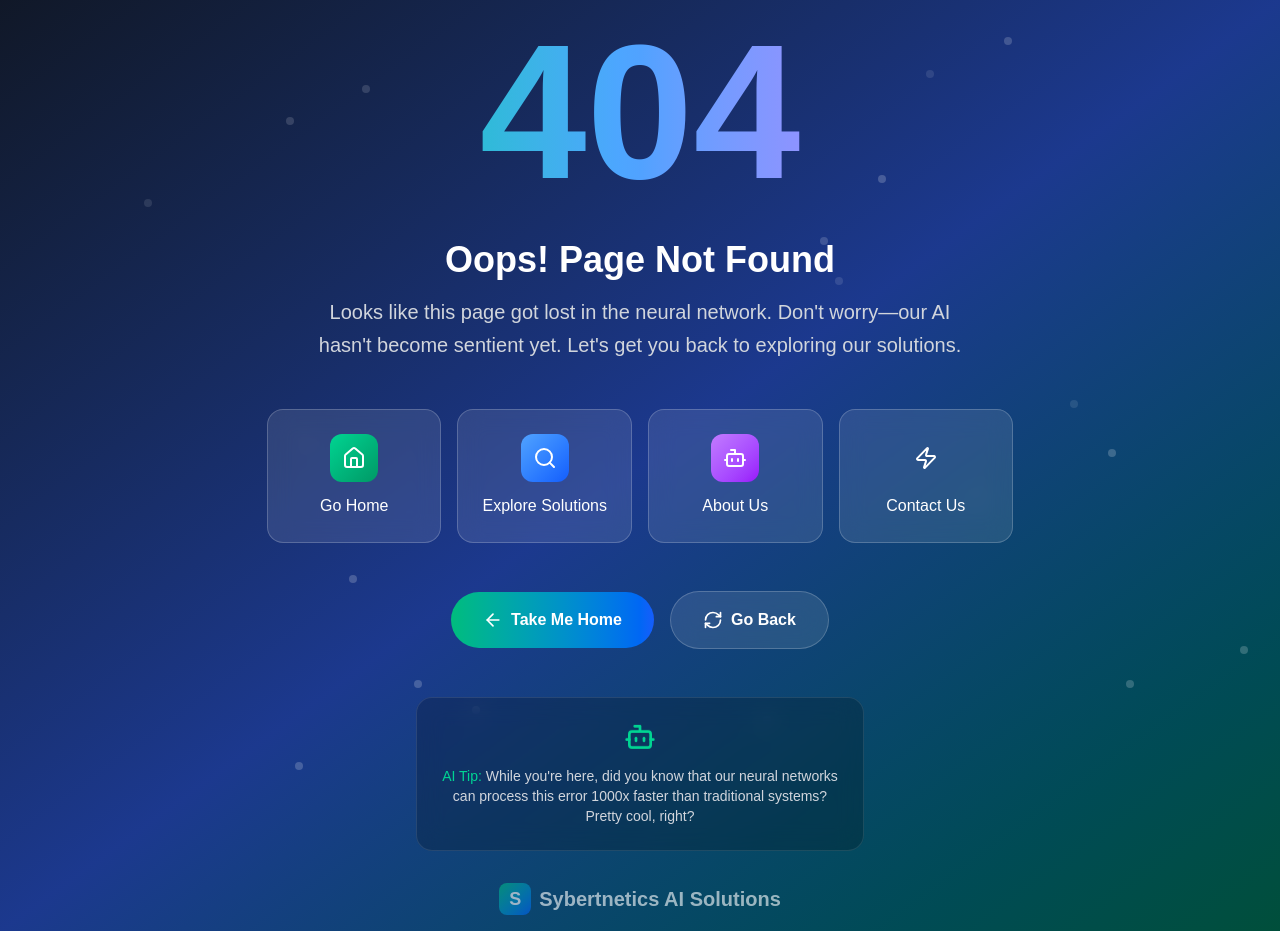
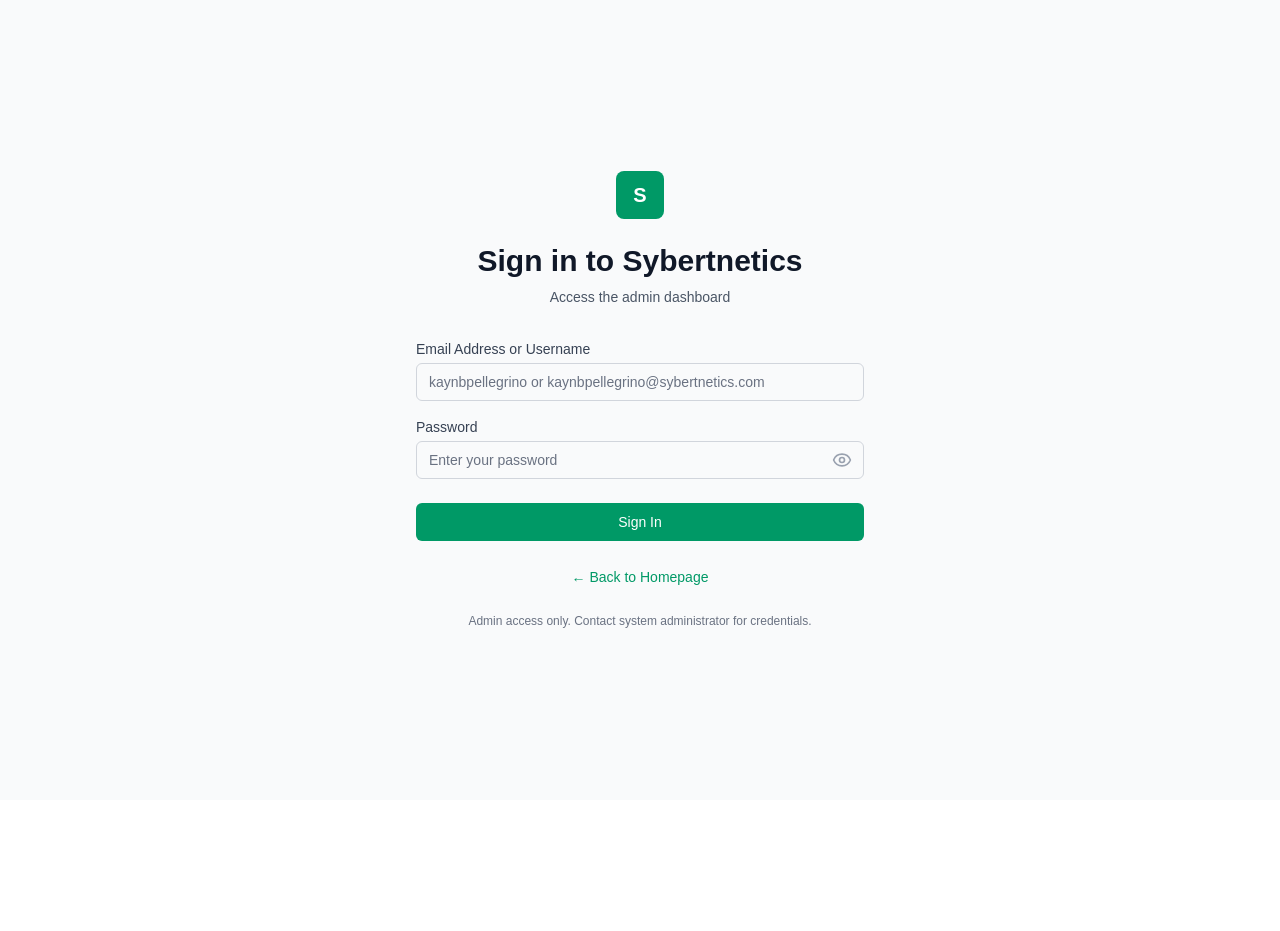
Before and after one commit to SybertneticsAISolutions/Website, a Next.js app in the folder sybertnetics-website/: page /login in a window 1280 px wide. Before the commit this address had no page. After the commit the page ends 800 px from the top, so only its background shows below. Built offline with nearby package versions, Linux system fonts and the light colour scheme; no server answers.

Commit message:
Add root-level login page and improve admin login debugging

```diff
--- a/sybertnetics-website/src/app/admin/login/page.tsx
+++ b/sybertnetics-website/src/app/admin/login/page.tsx
@@ -32,16 +32,22 @@
     setLoading(true);
 
     try {
+      console.log('Attempting login with email:', email);
       const result = await adminLogin(email, password);
+      console.log('Login result:', result);
 
       if (result.success) {
+        console.log('Login successful, redirecting to admin dashboard');
         // Login successful, redirect to admin dashboard
         router.push('/admin');
       } else {
-        console.error(result.error || 'Login failed. Please check your credentials.');
+        console.error('Login failed:', result.error || 'Login failed. Please check your credentials.');
+        // Display error to user
+        alert(`Login failed: ${result.error || 'Please check your credentials.'}`);
       }
     } catch (error) {
-      console.error('An unexpected error occurred. Please try again.', error);
+      console.error('An unexpected error occurred:', error);
+      alert(`An unexpected error occurred: ${error}`);
     } finally {
       setLoading(false);
     }
--- /dev/null
+++ b/sybertnetics-website/src/app/login/page.tsx
@@ -0,0 +1,167 @@
+"use client";
+import { useState, useEffect } from 'react';
+import { useRouter } from 'next/navigation';
+import { adminLogin } from '@/utils/firebase';
+import { auth } from '@/utils/firebase';
+import { onAuthStateChanged } from 'firebase/auth';
+import { Loader2, Eye, EyeOff } from 'lucide-react';
+import Link from 'next/link';
+
+export default function Login() {
+  const [email, setEmail] = useState('');
+  const [password, setPassword] = useState('');
+  const [loading, setLoading] = useState(false);
+  const [showPassword, setShowPassword] = useState(false);
+  const [isCheckingAuth, setIsCheckingAuth] = useState(true);
+  const router = useRouter();
+
+  useEffect(() => {
+    // Check if user is already authenticated
+    const unsubscribe = onAuthStateChanged(auth, (user) => {
+      if (user) {
+        // User is already logged in, redirect to admin dashboard
+        router.push('/admin');
+      }
+      setIsCheckingAuth(false);
+    });
+
+    return () => unsubscribe();
+  }, [router]);
+
+  const handleSubmit = async (e: React.FormEvent) => {
+    e.preventDefault();
+    setLoading(true);
+
+    try {
+      console.log('Attempting login with email:', email);
+      const result = await adminLogin(email, password);
+      console.log('Login result:', result);
+
+      if (result.success) {
+        console.log('Login successful, redirecting to admin dashboard');
+        // Login successful, redirect to admin dashboard
+        router.push('/admin');
+      } else {
+        console.error('Login failed:', result.error || 'Login failed. Please check your credentials.');
+        // Display error to user
+        alert(`Login failed: ${result.error || 'Please check your credentials.'}`);
+      }
+    } catch (error) {
+      console.error('An unexpected error occurred:', error);
+      alert(`An unexpected error occurred: ${error}`);
+    } finally {
+      setLoading(false);
+    }
+  };
+
+  if (isCheckingAuth) {
+    return (
+      <div className="min-h-screen bg-gray-50 flex items-center justify-center">
+        <div className="text-center">
+          <Loader2 className="w-8 h-8 animate-spin text-emerald-600 mx-auto mb-4" />
+          <p className="text-gray-600">Checking authentication...</p>
+        </div>
+      </div>
+    );
+  }
+
+  return (
+    <div className="min-h-screen bg-gray-50 flex items-center justify-center py-12 px-4 sm:px-6 lg:px-8">
+      <div className="max-w-md w-full space-y-8">
+        <div>
+          <Link href="/" className="flex justify-center">
+            <div className="h-12 w-12 bg-emerald-600 rounded-lg flex items-center justify-center">
+              <span className="text-white font-bold text-xl">S</span>
+            </div>
+          </Link>
+          <h2 className="mt-6 text-center text-3xl font-extrabold text-gray-900">
+            Sign in to Sybertnetics
+          </h2>
+          <p className="mt-2 text-center text-sm text-gray-600">
+            Access the admin dashboard
+          </p>
+        </div>
+
+        <form className="mt-8 space-y-6" onSubmit={handleSubmit}>
+          <div className="space-y-4">
+            <div>
+              <label htmlFor="email" className="block text-sm font-medium text-gray-700">
+                Email Address or Username
+              </label>
+              <input
+                id="email"
+                name="email"
+                type="text"
+                autoComplete="username"
+                required
+                value={email}
+                onChange={(e) => setEmail(e.target.value)}
+                className="mt-1 appearance-none relative block w-full px-3 py-2 border border-gray-300 placeholder-gray-500 text-gray-900 rounded-md focus:outline-none focus:ring-emerald-500 focus:border-emerald-500 focus:z-10 sm:text-sm"
+                placeholder="kaynbpellegrino or kaynbpellegrino@sybertnetics.com"
+                disabled={loading}
+              />
+            </div>
+
+            <div>
+              <label htmlFor="password" className="block text-sm font-medium text-gray-700">
+                Password
+              </label>
+              <div className="mt-1 relative">
+                <input
+                  id="password"
+                  name="password"
+                  type={showPassword ? 'text' : 'password'}
+                  autoComplete="current-password"
+                  required
+                  value={password}
+                  onChange={(e) => setPassword(e.target.value)}
+                  className="appearance-none relative block w-full px-3 py-2 pr-10 border border-gray-300 placeholder-gray-500 text-gray-900 rounded-md focus:outline-none focus:ring-emerald-500 focus:border-emerald-500 focus:z-10 sm:text-sm"
+                  placeholder="Enter your password"
+                  disabled={loading}
+                />
+                <button
+                  type="button"
+                  className="absolute inset-y-0 right-0 pr-3 flex items-center"
+                  onClick={() => setShowPassword(!showPassword)}
+                  disabled={loading}
+                >
+                  {showPassword ? (
+                    <EyeOff className="h-5 w-5 text-gray-400" />
+                  ) : (
+                    <Eye className="h-5 w-5 text-gray-400" />
+                  )}
+                </button>
+              </div>
+            </div>
+          </div>
+
+          <div>
+            <button
+              type="submit"
+              disabled={loading}
+              className="group relative w-full flex justify-center py-2 px-4 border border-transparent text-sm font-medium rounded-md text-white bg-emerald-600 hover:bg-emerald-700 focus:outline-none focus:ring-2 focus:ring-offset-2 focus:ring-emerald-500 disabled:opacity-50 disabled:cursor-not-allowed"
+            >
+              {loading ? (
+                <Loader2 className="w-5 h-5 animate-spin" />
+              ) : (
+                'Sign In'
+              )}
+            </button>
+          </div>
+
+          <div className="text-center">
+            <Link href="/" className="text-sm text-emerald-600 hover:text-emerald-500">
+              ← Back to Homepage
+            </Link>
+          </div>
+
+          <div className="text-center">
+            <p className="text-xs text-gray-500">
+              Admin access only. Contact system administrator for credentials.
+            </p>
+          </div>
+        </form>
+      </div>
+    </div>
+  );
+}
```
Also changed, not shown: 1 other file (tests, documents, lock files or other folders).
